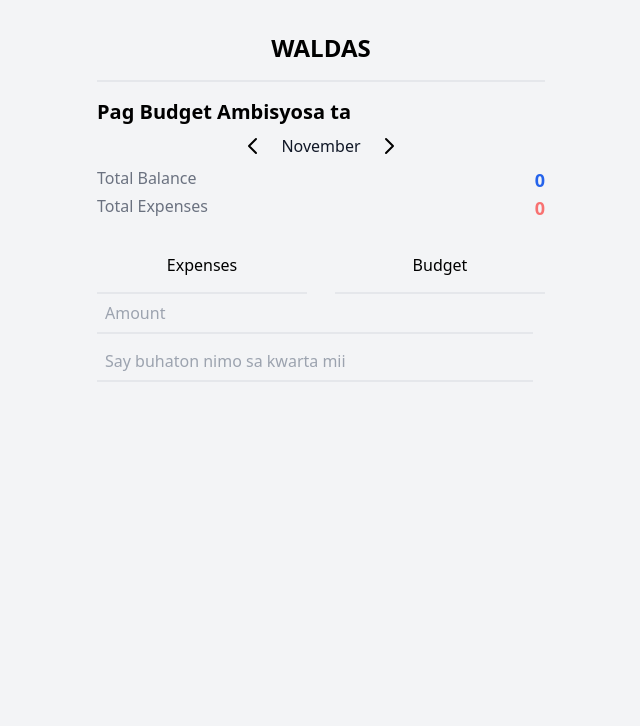
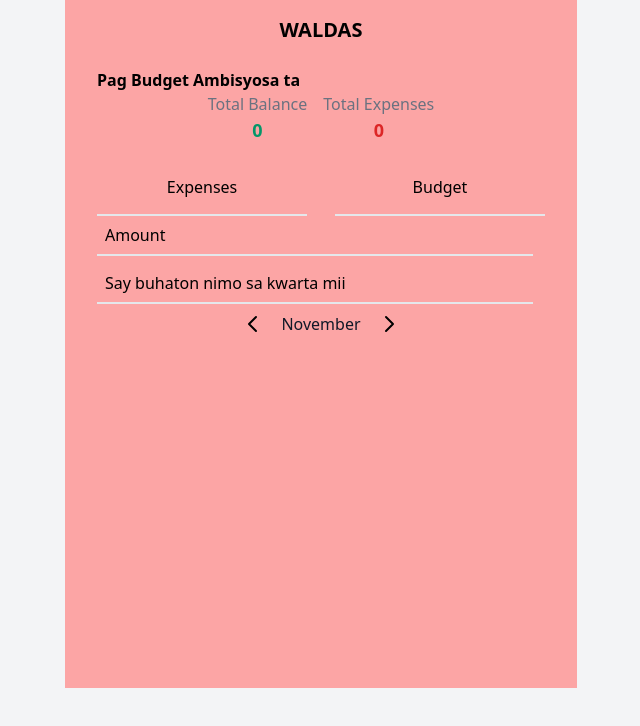
Before and after one commit to thops1925/tipid, a React (Create React App) app: page / in a window 1280 px wide. Shown: the top 726 px of the page, without its empty margins (319-959 px from the left). Built offline with nearby package versions, Linux system fonts and the light colour scheme.

Commit message:
add callendar

```diff
--- a/src/App.js
+++ b/src/App.js
@@ -5,7 +5,7 @@ import { ToastContainer } from 'react-toastify';
 
 function App() {
   return (
-    <div className=" bg-gray-100 h-screen overflow-hidden ">
+    <div className=" bg-gray-100 h-screen overflow-hidden  ">
       <ToastContainer />
       <MainNav />
     </div>
--- a/src/components/main/Calendar.js
+++ b/src/components/main/Calendar.js
@@ -1,11 +1,9 @@
 import React, { useState } from 'react';
 
 function Calendar() {
-  const [date, setDate] = useState(0);
-
+  const d = new Date();
+  const [date, setDate] = useState(d.getMonth());
   console.log(date);
-
-  const d = new Date();
   const calendar = [
     'January',
     'February',
@@ -20,7 +18,16 @@ function Calendar() {
     'November',
     'December',
   ];
-  const month = calendar[d.getMonth() + date];
+
+  if (date > 11) {
+    setDate(0);
+  }
+  if (date < 0) {
+    setDate(11);
+  }
+
+  const current = calendar[date];
+
   return (
     <div className="flex  justify-center p-2">
       <div onClick={() => setDate(date - 1)} className="px-4">
@@ -40,7 +47,7 @@ function Calendar() {
         </svg>
       </div>
 
-      <div className="h-6 text-gray-900 ">{month}</div>
+      <div className="h-6 text-gray-900 ">{current}</div>
 
       <div onClick={() => setDate(date + 1)} className="px-4">
         <svg
--- a/src/components/main/Form.js
+++ b/src/components/main/Form.js
@@ -52,13 +52,14 @@ function Form() {
           <div className="flex space-x-4 h-14">
             <input
               type="number"
-              className="bg-transparent border-b-2 w-full mr-3 py-1 px-2 leading-tight focus:outline-none"
+              className="bg-transparent placeholder-black border-b-2 w-full mr-3 py-1 px-2 leading-tight focus:outline-none"
               placeholder="Amount"
               onChange={(e) => setBudget({ ...budget, budget: e.target.value })}
               required
               value={budget.budget}
             />
           </div>
+          <div className="h-screen"></div>
         </form>
       ) : (
         <>
@@ -82,7 +83,7 @@ function Form() {
             <div className="flex space-x-4 h-10">
               <input
                 type="number"
-                className="bg-transparent border-b-2 w-full mr-3 py-1 px-2 leading-tight focus:outline-none"
+                className="bg-transparent placeholder-black  border-b-2 w-full mr-3 py-1 px-2 leading-tight focus:outline-none"
                 placeholder="Amount"
                 required
                 onChange={(e) =>
@@ -95,7 +96,7 @@ function Form() {
               <input
                 type="text"
                 required
-                className="bg-transparent border-b-2 w-full mr-3 py-1 px-2 leading-tight focus:outline-none"
+                className="bg-transparent placeholder-black  border-b-2 w-full mr-3 py-1 px-2 leading-tight focus:outline-none"
                 placeholder="Say buhaton nimo sa kwarta mii"
                 onChange={(e) =>
                   setValue({ ...value, description: e.target.value })
@@ -104,7 +105,9 @@ function Form() {
               />
             </div>
           </form>
-          <div className="lg:min-h-0 h-72 overflow-scroll mt-4 scrollbar-hide ">
+          <Calendar />
+
+          <div className="lg:min-h-0 h-80 overflow-scroll mt-4 scrollbar-hide pb-5">
             {item?.map((expense) => (
               <>
                 <ViewItem
--- a/src/components/main/MainNav.js
+++ b/src/components/main/MainNav.js
@@ -5,7 +5,6 @@ import {
   getTotalBudget,
   totalExpenses,
 } from '../../services/tipidSlice';
-import Calendar from './Calendar';
 import Form from './Form';
 
 function MainNav() {
@@ -25,26 +24,27 @@ function MainNav() {
   }, [income, dispatch]);
 
   return (
-    <div className="px-8 py-4 mx-auto sm:max-w-lg">
-      <div className="flex justify-center py-4 border-b-2">
-        <h1 className="flex font-extrabold text-2xl">WALDAS</h1>
+    <div className="px-8 py-2 mx-auto sm:max-w-lg bg-red-300">
+      <div className="flex justify-center py-2 border-b-1">
+        <h1 className="flex font-extrabold text-xl">WALDAS</h1>
       </div>
       <div className="mx-auto my-4">
-        <p className="font-bold text-xl">Pag Budget Ambisyosa ta</p>
-        <Calendar />
+        <p className="font-bold">Pag Budget Ambisyosa ta</p>
 
-        <div className="flex justify-between">
+        <div className="flex flex-row justify-center space-x-4">
+          <div className="">
             <p className="text-gray-500">Total Balance</p>
-          <p className="text-blue-600 text-lg font-bold">
+            <p className="text-green-600 text-lg font-bold flex justify-center">
               {budget.toLocaleString()}
             </p>
           </div>
 
-        <div className="flex justify-between">
+          <div className="">
             <p className="text-gray-500">Total Expenses</p>
-          <p className="text-red-400 text-lg font-bold">
+            <p className="text-red-600 text-lg font-bold flex justify-center">
               {total.toLocaleString()}
             </p>
+          </div>
         </div>
       </div>
 
--- a/src/components/main/ViewItem.js
+++ b/src/components/main/ViewItem.js
@@ -3,9 +3,12 @@ import React from 'react';
 function ViewItem({ id, amount, description }) {
   return (
     <div>
-      <div key={id} className="flex justify-between border-b-2 py-1 px-2 mt-4">
-        <p className="text-gray-500 uppercase">{description}</p>
-        <span className="text-red-400 font-bold">
+      <div
+        key={id}
+        className="flex justify-between border-b-2 border-blue-100 py-1 px-2"
+      >
+        <p className="text-gray-800 uppercase text-sm">{description}</p>
+        <span className="text-red-600 font-bold text-sm">
           {amount.toLocaleString()}
         </span>
       </div>
```
Lines whose indentation alone changed are shown as unchanged.
